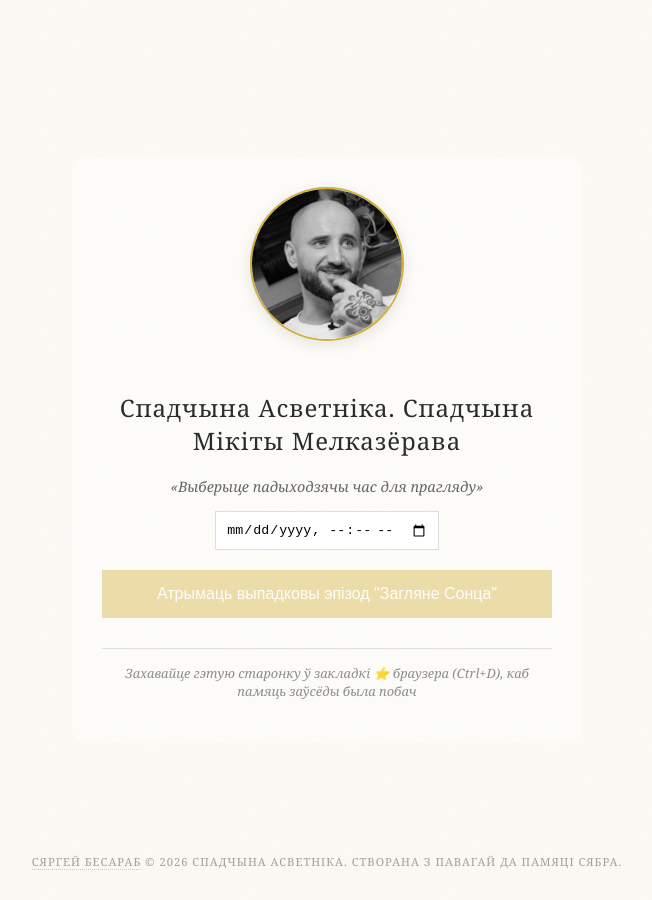
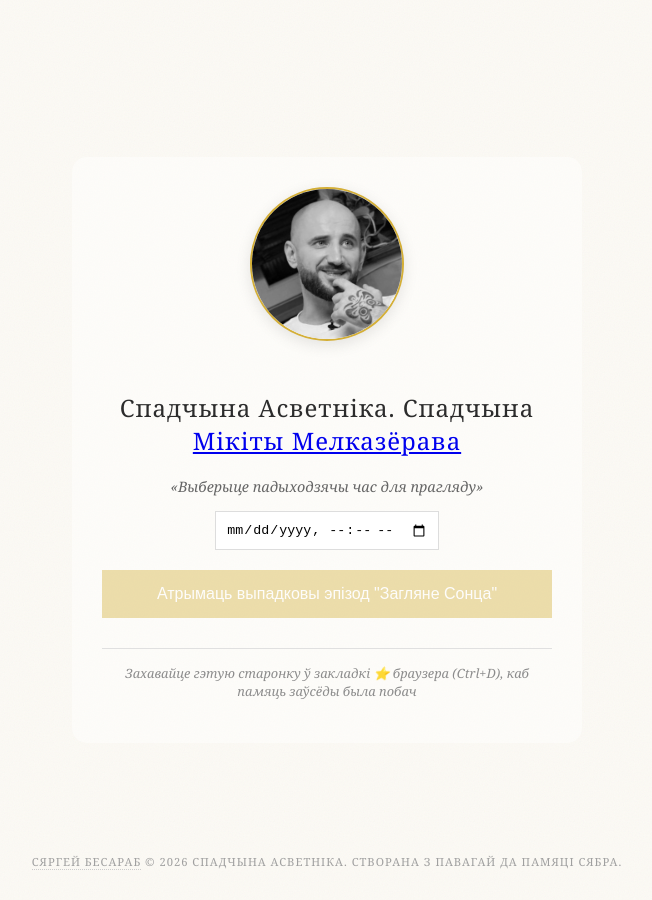
Before and after one commit to steanlab/steanlab.github.io, a Jekyll site: the page stat/zahlianie_sonca.html, which Jekyll copies as it is, in a window 1280 px wide. Shown: the whole page, without its empty margins (313-965 px from the left). Built offline with Jekyll 4.4.1, drawn with Linux system fonts in a browser that asks for light colours.

Commit message:
Update zahlianie_sonca.html

```diff
--- a/stat/zahlianie_sonca.html
+++ b/stat/zahlianie_sonca.html
@@ -13,7 +13,7 @@
 <body>
     <div class="container">
         <img src="portrait.jpg" alt="Мікіта Мелказёраў" class="portrait">
-        <h2 style="font-weight: normal; letter-spacing: 1px;">Cпадчына Асветніка. Спадчына Мікіты Мелказёрава</h2>
+        <h2 style="font-weight: normal; letter-spacing: 1px;">Cпадчына Асветніка. Спадчына <a href="https://be.wikipedia.org/wiki/%D0%9C%D1%96%D0%BA%D1%96%D1%82%D0%B0_%D0%9C%D0%B5%D0%BB%D0%BA%D0%B0%D0%B7%D1%91%D1%80%D0%B0%D1%9E">Мікіты Мелказёрава</a></h2>
 
         <p style="font-style: italic; color: #666; font-size: 0.9rem;">«Выберыце падыходзячы час для прагляду»</p>
 
```
